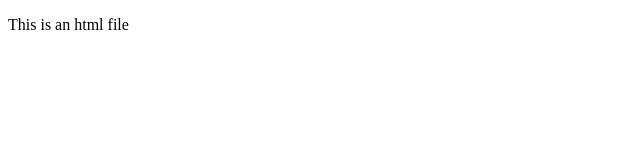
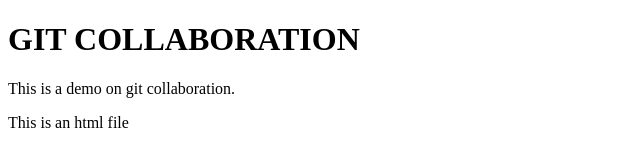
Before and after one commit to otienosteve/git-collabo, a plain HTML site: page index.html in a window 1280 px wide. Shown: the whole page, without its empty margins (0-640 px from the left). Drawn offline with Linux system fonts and the light colour scheme.

Commit message:
add title and description

```diff
--- a/index.html
+++ b/index.html
@@ -7,6 +7,10 @@
     <title>Document</title>
 </head>
 <body>
+    <h1>GIT COLLABORATION</h1>
+
+    <p>This is a demo on git collaboration.</p>
+
     <p> This is an html file </p>
 
 
```
